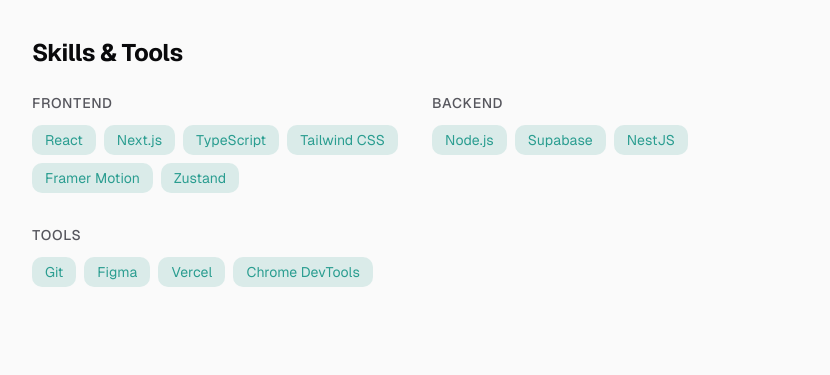
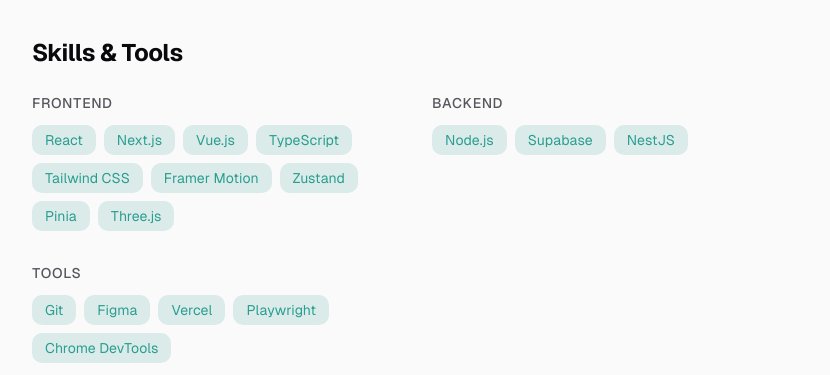
Before and after one commit to parksubeom/subeom.dev, a Next.js app: page / in a window 1280 px wide. Shown: the part 3740-4115 px from the top of the page, without its empty margins (224-1054 px from the left). Built offline with nearby package versions, Linux system fonts and the light colour scheme; no server answers; the database is empty.

Commit message:
fix(home): 홈 Skills 섹션에 Vue.js·Pinia·Three.js·Playwright 추가
profile.ts.skills 는 실제 렌더되지 않고 홈 SkillsSection 이 자체 하드코딩 목록을 쓰고 있어, 실무 스택(Vue3·Pinia·Three.js·Playwright)이 화면에 반영되도록 렌더 소스를 직접 갱신

```diff
--- a/src/widgets/home/ui/skills-section.tsx
+++ b/src/widgets/home/ui/skills-section.tsx
@@ -5,9 +5,9 @@
 
 // 이력서 기반 실제 데이터
 const skills = {
-  Frontend: ["React", "Next.js", "TypeScript", "Tailwind CSS", "Framer Motion", "Zustand"],
+  Frontend: ["React", "Next.js", "Vue.js", "TypeScript", "Tailwind CSS", "Framer Motion", "Zustand", "Pinia", "Three.js"],
   Backend: ["Node.js", "Supabase", "NestJS"],
-  Tools: ["Git", "Figma", "Vercel", "Chrome DevTools"],
+  Tools: ["Git", "Figma", "Vercel", "Playwright", "Chrome DevTools"],
 };
 
 export function SkillsSection() {
```
